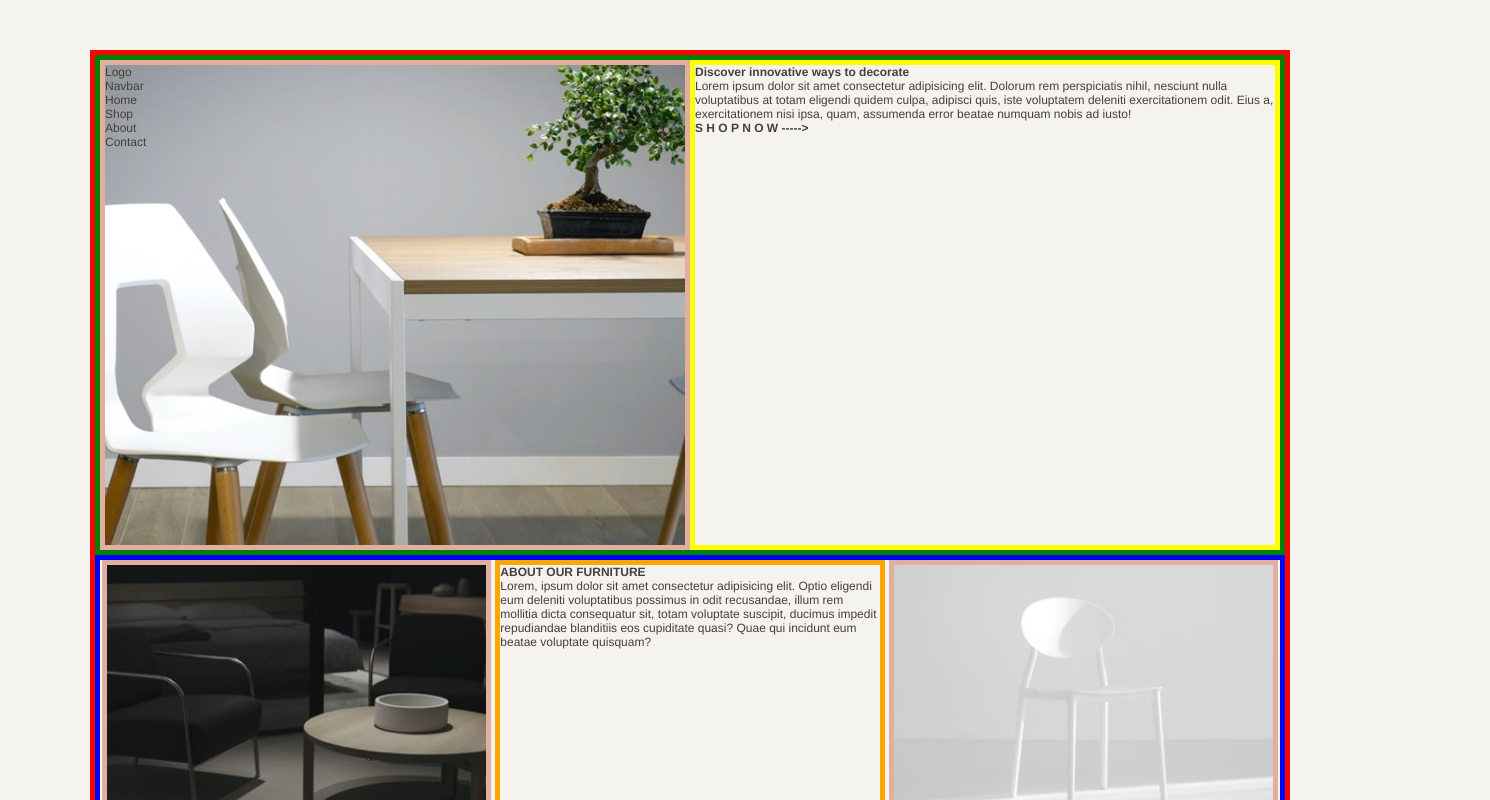
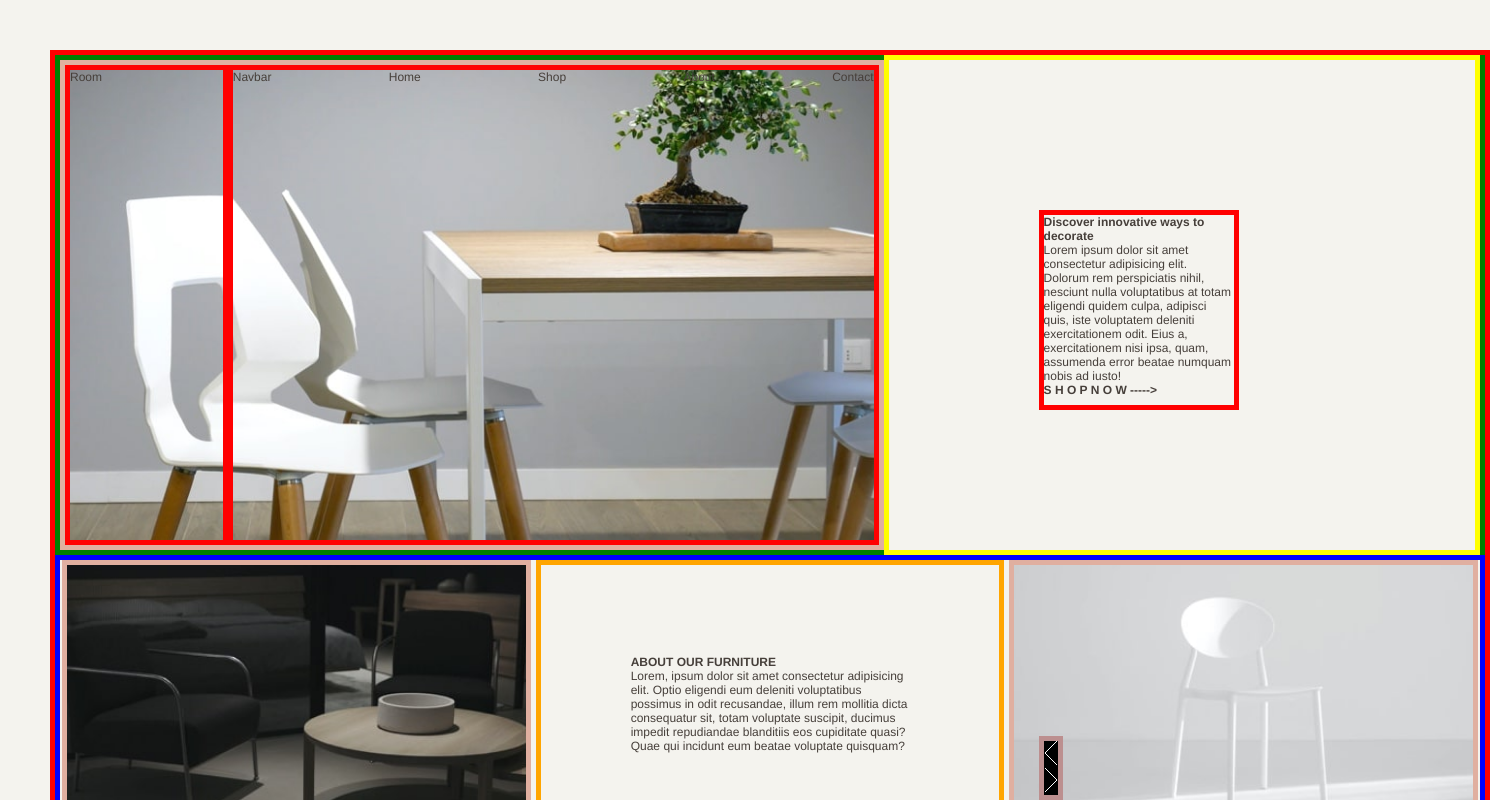
Before and after one commit to Mila-Kostic/furniture-shop-react, a React (Create React App) app: page / in a window 1280 px wide. Shown: the top 800 px of the page, 1490 px wide, since content can reach past the window. Built offline with nearby package versions, Linux system fonts and the light colour scheme.

Commit message:
discover exp

```diff
--- a/src/components/section-top/left-section/Logo.jsx
+++ b/src/components/section-top/left-section/Logo.jsx
@@ -1,7 +1,7 @@
 import React from "react";
 
 function Logo() {
-  return <div>Logo</div>;
+  return <div className="logo">Room</div>;
 }
 
 export default Logo;
--- a/src/components/section-top/right-section/Discover.jsx
+++ b/src/components/section-top/right-section/Discover.jsx
@@ -2,16 +2,40 @@ import React from "react";
 
 function Discover() {
   return (
-    <div>
-      <h1>Discover innovative ways to decorate</h1>
-      <p>
-        Lorem ipsum dolor sit amet consectetur adipisicing elit. Dolorum rem
-        perspiciatis nihil, nesciunt nulla voluptatibus at totam eligendi quidem
-        culpa, adipisci quis, iste voluptatem deleniti exercitationem odit. Eius
-        a, exercitationem nisi ipsa, quam, assumenda error beatae numquam nobis
-        ad iusto!
-      </p>
-      <h2>S H O P N O W -----></h2>
+    <div className="discover">
+      <div className="info-discover">
+        <h1>Discover innovative ways to decorate</h1>
+        <p>
+          Lorem ipsum dolor sit amet consectetur adipisicing elit. Dolorum rem
+          perspiciatis nihil, nesciunt nulla voluptatibus at totam eligendi
+          quidem culpa, adipisci quis, iste voluptatem deleniti exercitationem
+          odit. Eius a, exercitationem nisi ipsa, quam, assumenda error beatae
+          numquam nobis ad iusto!
+        </p>
+        <h2>S H O P N O W -----></h2>
+      </div>
+      <div className="slider">
+        <div className="arrowIconLeft">
+          <svg width="14" height="24" xmlns="http://www.w3.org/2000/svg">
+            <path
+              d="M13 0L1 12l12 12"
+              stroke="#FFF"
+              fill="none"
+              fill-rule="evenodd"
+            ></path>
+          </svg>
+        </div>
+        <div className="arrowIconsRight">
+          <svg width="14" height="24" xmlns="http://www.w3.org/2000/svg">
+            <path
+              d="M1 0l12 12L1 24"
+              stroke="#FFF"
+              fill="none"
+              fill-rule="evenodd"
+            ></path>
+          </svg>
+        </div>
+      </div>
     </div>
   );
 }
--- a/src/scss/index.css
+++ b/src/scss/index.css
@@ -21,7 +21,7 @@ body {
 }
 
 .app-container {
-  width: 1200px;
+  width: 1440px;
   height: 100vx;
   border: 5px solid red;
   margin: 0 auto;
@@ -43,13 +43,27 @@ body {
   background-size: cover;
   height: 50rem;
   border: 5px solid rgb(224, 175, 160);
-  width: 50%;
+  width: 58%;
+  display: flex;
+}
+.main-left-section .logo {
+  border: 5px solid red;
+  width: 20%;
+}
+.main-left-section .navbar {
+  border: 5px solid red;
+  display: flex;
+  justify-content: space-between;
+  align-items: start;
+  width: 80%;
 }
 
 .main-right-section {
   height: 50rem;
   border: 5px solid yellow;
-  width: 50%;
+  width: 42%;
+  text-align: start;
+  padding: 15rem;
 }
 
 .section-d {
@@ -75,6 +89,8 @@ body {
   height: 30rem;
   border: 5px solid orange;
   width: 33%;
+  text-align: start;
+  padding: 9rem;
 }
 
 .pic-right {
@@ -84,4 +100,22 @@ body {
   height: 30rem;
   border: 5px solid rgb(224, 175, 160);
   width: 33%;
+}
+
+.dicover {
+  height: 10vh;
+  width: 10vw;
+}
+
+.info-discover {
+  width: 20rem;
+  height: 20rem;
+  border: 5px solid red;
+}
+
+.slider {
+  position: absolute;
+  bottom: 0px;
+  background-color: black;
+  border: 5px solid rosybrown;
 }/*# sourceMappingURL=index.css.map */
--- a/src/scss/index.scss
+++ b/src/scss/index.scss
@@ -102,7 +102,7 @@ body {
   margin: 50px;
 }
 .app-container {
-  width: 1200px;
+  width: 1440px;
   height: 100vx;
   border: 5px solid red;
   margin: 0 auto;
@@ -122,12 +122,27 @@ body {
   background-size: cover;
   height: 50rem;
   border: 5px solid rgba(224, 175, 160, 1);
-  width: 50%;
+  width: 58%;
+  display: flex;
+  .logo {
+    border: 5px solid red;
+    //display: flex;
+    width: 20%;
+  }
+  .navbar {
+    border: 5px solid red;
+    display: flex;
+    justify-content: space-between;
+    align-items: start;
+    width: 80%;
+  }
 }
 .main-right-section {
   height: 50rem;
   border: 5px solid yellow;
-  width: 50%;
+  width: 42%;
+  text-align: start;
+  padding: 15rem;
 }
 .section-d {
   height: 30rem;
@@ -151,6 +166,8 @@ body {
   height: 30rem;
   border: 5px solid orange;
   width: 33%;
+  text-align: start;
+  padding: 9rem;
 }
 .pic-right {
   background-image: url("../img/image-about-light.jpg");
@@ -160,3 +177,20 @@ body {
   border: 5px solid rgba(224, 175, 160, 1);
   width: 33%;
 }
+//
+.dicover {
+  height: 10vh;
+  width: 10vw;
+}
+.info-discover {
+  width: 20rem;
+  height: 20rem;
+  border: 5px solid red;
+}
+
+.slider {
+  position: absolute;
+  bottom: 0px;
+  background-color: black;
+  border: 5px solid rosybrown;
+}
```
Also changed, not shown: 1 other file (tests, documents, lock files or other folders).
